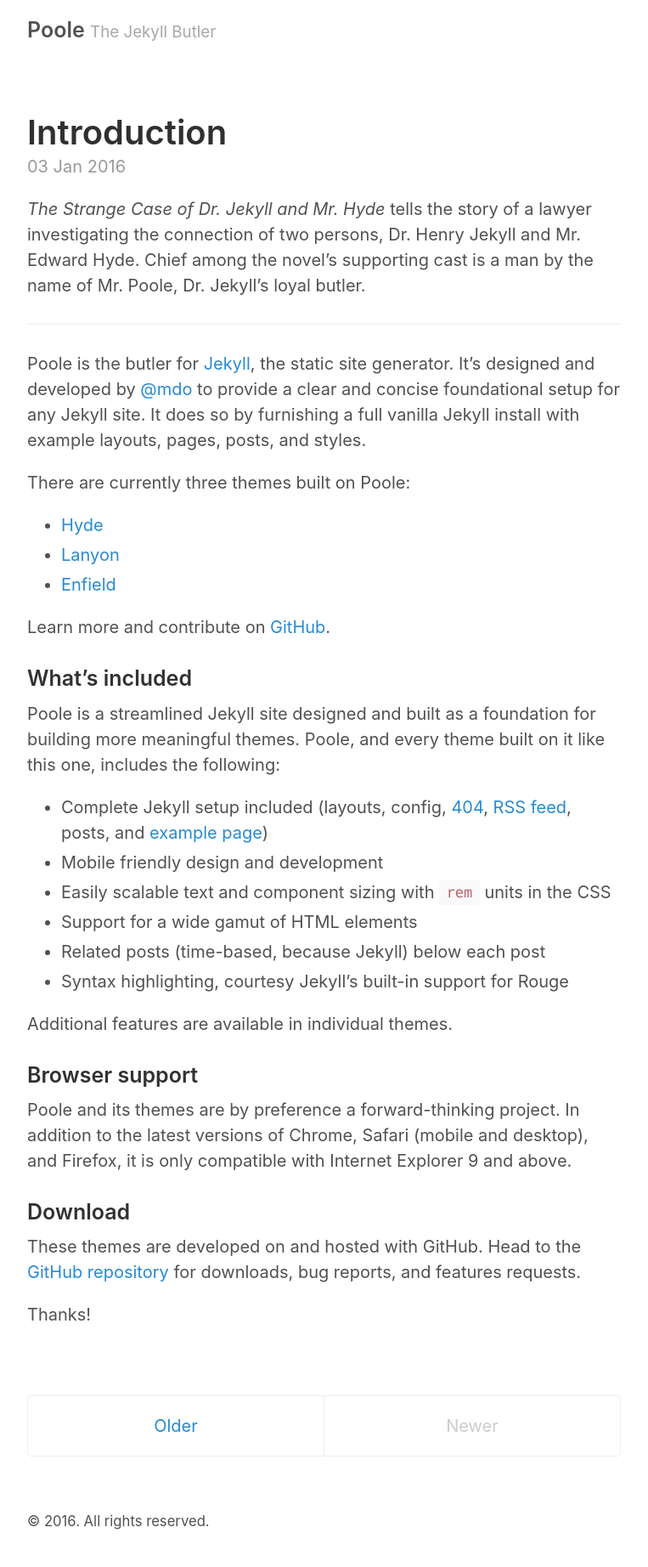
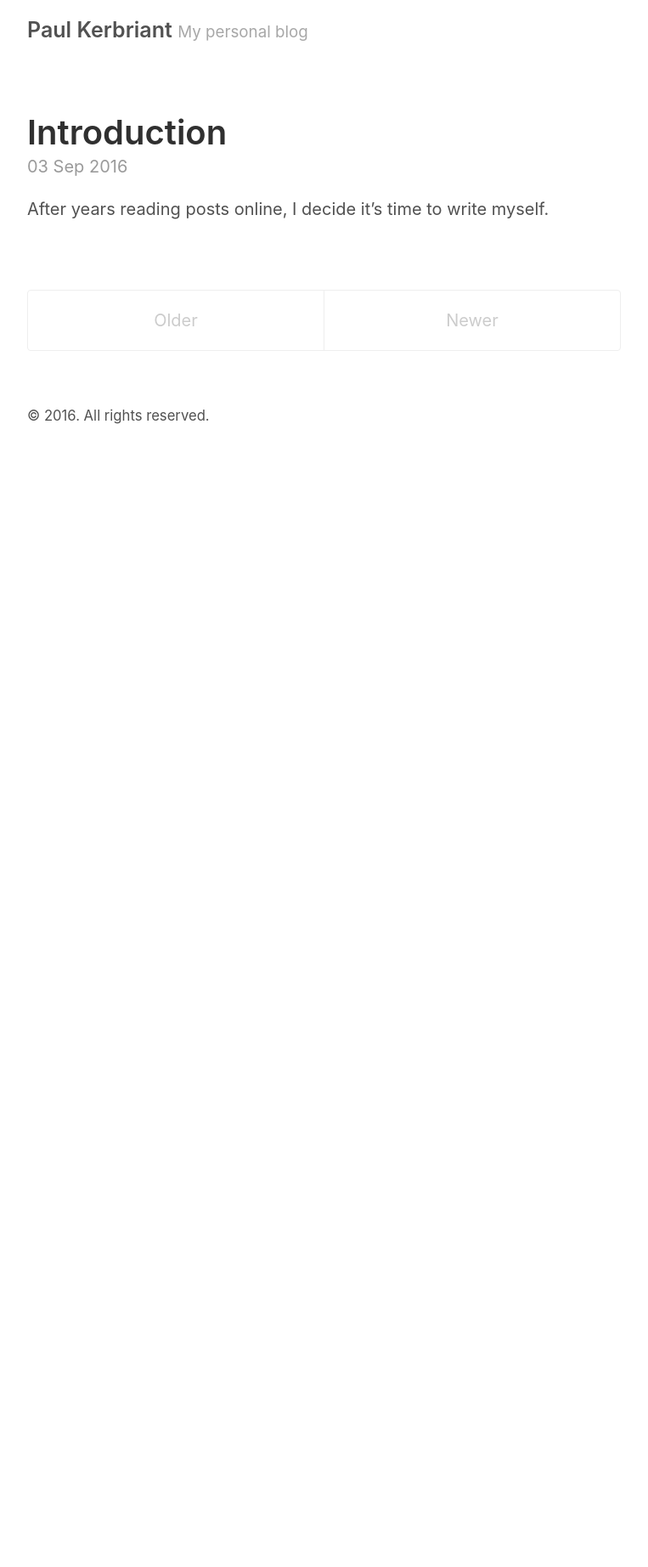
Before and after one commit to paulkerbriant/paulkerbriant.github.io, a Jekyll site: the page built from index.html, in a window 1280 px wide. Shown: the whole page at 85% size, without its empty margins (258-1021 px from the left). Built offline with Jekyll 4.4.1, drawn with Linux system fonts in a browser that asks for light colours; the list of posts is cut into pages by our own code; after the commit the page ends 900 px from its top, so only the background shows below that.

```diff
--- /dev/null
+++ b/Gemfile
@@ -0,0 +1,4 @@
+# A sample Gemfile
+source "https://rubygems.org"
+
+gem 'github-pages'
--- a/_config.yml
+++ b/_config.yml
@@ -2,11 +2,18 @@
 permalink:           pretty
 
 # Setup
-title:               Poole
-tagline:             The Jekyll Butler
-url:                 http://getpoole.com
-paginate:            1
+title:               Paul Kerbriant
+tagline:             My personal blog
+url:                 http://paulkerbriant.github.io
+paginate:            5
+paginate_path:       "/page:num/"
 baseurl:             ""
+
+markdown: kramdown
+kramdown:
+  input: GFM
+  syntax_highlighter: rouge
+  hard_wrap: false
 
 # Assets
 #
--- a/_posts/2016-01-03-introduction.md
+++ /dev/null
@@ -1,41 +0,0 @@
----
-layout: post
-title: Introduction
----
-
-*The Strange Case of Dr. Jekyll and Mr. Hyde* tells the story of a lawyer investigating the connection of two persons, Dr. Henry Jekyll and Mr. Edward Hyde. Chief among the novel's supporting cast is a man by the name of Mr. Poole, Dr. Jekyll's loyal butler.
-
------
-
-Poole is the butler for [Jekyll](http://jekyllrb.com), the static site generator. It's designed and developed by [@mdo](https://twitter.com/mdo) to provide a clear and concise foundational setup for any Jekyll site. It does so by furnishing a full vanilla Jekyll install with example layouts, pages, posts, and styles.
-
-There are currently three themes built on Poole:
-
-* [Hyde](http://hyde.getpoole.com)
-* [Lanyon](http://lanyon.getpoole.com)
-* [Enfield](http://enfield.getpoole.com)
-
-Learn more and contribute on [GitHub]({{ site.github.repo }}).
-
-### What's included
-
-Poole is a streamlined Jekyll site designed and built as a foundation for building more meaningful themes. Poole, and every theme built on it like this one, includes the following:
-
-* Complete Jekyll setup included (layouts, config, [404]({{ site.baseurl }}/404.html), [RSS feed]({{ site.baseurl }}/atom.xml), posts, and [example page]({{ site.baseurl }}/about))
-* Mobile friendly design and development
-* Easily scalable text and component sizing with `rem` units in the CSS
-* Support for a wide gamut of HTML elements
-* Related posts (time-based, because Jekyll) below each post
-* Syntax highlighting, courtesy Jekyll's built-in support for Rouge
-
-Additional features are available in individual themes.
-
-### Browser support
-
-Poole and its themes are by preference a forward-thinking project. In addition to the latest versions of Chrome, Safari (mobile and desktop), and Firefox, it is only compatible with Internet Explorer 9 and above.
-
-### Download
-
-These themes are developed on and hosted with GitHub. Head to the [GitHub repository]({{ site.github.repo }}) for downloads, bug reports, and features requests.
-
-Thanks!
--- /dev/null
+++ b/_posts/2016-09-03-introduction.md
@@ -0,0 +1,9 @@
+---
+layout: post
+title: Introduction
+---
+
+After years reading posts online, I decide it's time to write myself.
+
+I hope I have interesting things to say. I'm playing a lot in ecommerce software now,
+so I guess most posts will be about WooCommerce and PrestaShop.
--- a/about.md
+++ b/about.md
@@ -3,28 +3,9 @@ layout: page
 title: About
 ---
 
-<p class="message">
-  Hey there! This page is included as an example. Feel free to customize it for your own use upon downloading. Carry on!
-</p>
+I'm a French web developer in Asia. I enjoy WordPress and Symfony a lot, I also started recently to
+play with PrestaShop.
 
-In the novel, *The Strange Case of Dr. Jekyll and Mr. Hyde*, Mr. Poole is Dr. Jekyll's virtuous and loyal butler. Similarly, Poole is an upstanding and effective butler that helps you build Jekyll themes. It's made by [@mdo](https://twitter.com/mdo).
-
-There are currently two themes built on Poole:
-
-* [Hyde](http://hyde.getpoole.com)
-* [Lanyon](http://lanyon.getpoole.com)
-
-Learn more and contribute on [GitHub](https://github.com/poole).
-
-## Setup
-
-Some fun facts about the setup of this project include:
-
-* Built for [Jekyll](http://jekyllrb.com)
-* Developed on GitHub and hosted for free on [GitHub Pages](https://pages.github.com)
-* Coded with [Sublime Text 2](http://sublimetext.com), an amazing code editor
-* Designed and developed while listening to music like [Blood Bros Trilogy](https://soundcloud.com/maddecent/sets/blood-bros-series)
-
-Have questions or suggestions? Feel free to [open an issue on GitHub](https://github.com/poole/poole/issues/new) or [ask me on Twitter](https://twitter.com/mdo).
+This is not much to say, I usually work on private project for clients. You won't find it on GitHub ;)
 
 Thanks for reading!
--- a/index.html
+++ b/index.html
@@ -14,7 +14,7 @@ title: Home
 
     <time datetime="{{ post.date | date_to_xmlschema }}" class="post-date">{{ post.date | date_to_string }}</time>
 
-    {{ post.content }}
+    {{ post.excerpt }}
   </article>
   {% endfor %}
 </div>
```
Also changed, not shown: _posts/2016-01-01-whats-jekyll.md (deleted, +0 -10 lines), _posts/2016-01-02-example-content.md (deleted, +0 -169 lines), Gemfile.lock (added), LICENSE.md (deleted), README.md (deleted), 1 other file.
